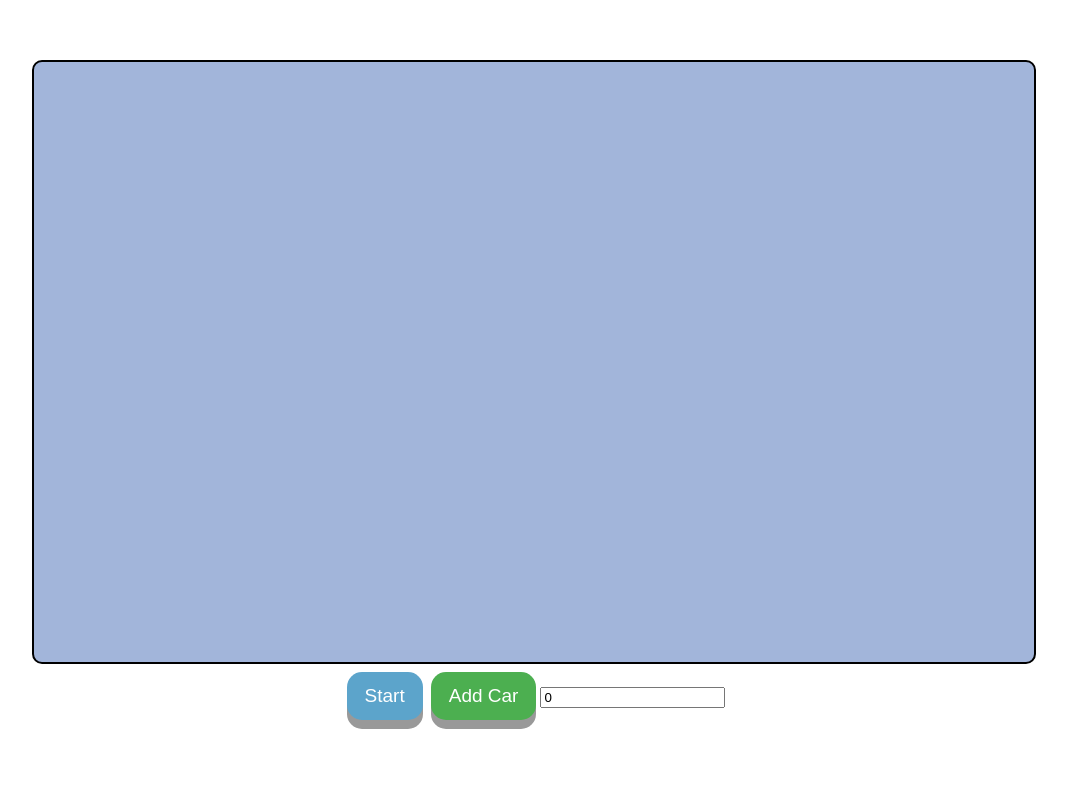
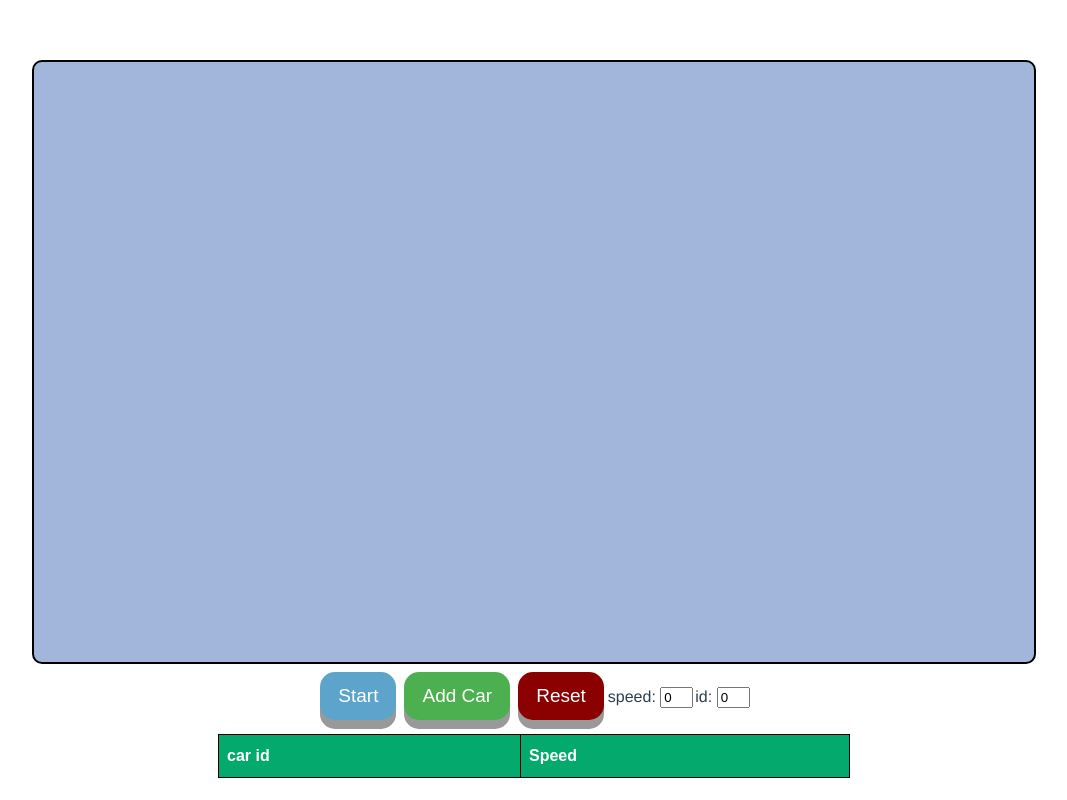
Before and after one commit to binaryArrow/simulation, a Vue app: page / in a window 1280 px wide. Shown: the whole page, without its empty margins (106-1173 px from the left). Built offline with nearby package versions, Linux system fonts and the light colour scheme.

Commit message:
add: reset button to reset board and styleezzzz

```diff
--- a/src/components/SimulationBoard.vue
+++ b/src/components/SimulationBoard.vue
@@ -2,12 +2,30 @@
   <div>
     <canvas ref="board" width="1000" height="600" @click="createStreet"></canvas>
   </div>
-  <div class="modal-container">
 
-  </div>
-  <button class="start_button" @click="loop">Start</button>
-  <button class="car_button" @click="createCar">Add Car</button>
-  <input v-model="speed" placeholder="speed">
+  <button class="styled-button" id="start_button" @click="start">Start</button>
+  <button class="styled-button" id="car_button" @click="createCar">Add Car</button>
+  <button class="styled-button" id="reset-button" @click="reset">Reset</button>
+  <label>speed: </label>
+  <input id="speed-input" v-model="speed" placeholder="speed">
+  <label>id: </label>
+  <input id="carId-input" v-model="carId" placeholder="">
+  <table id="cars-table">
+    <tr>
+      <th>car id</th>
+      <th>Speed</th>
+    </tr>
+    <tr v-for="(car, index) in cars" :key="index">
+      <td>
+        {{car.id}}
+        <button id="brake-button" @click="deleteCar(index)">delete</button>
+      </td>
+      <td>
+        {{car.speed}}
+        <button id="brake-button">brake</button>
+      </td>
+    </tr>
+  </table>
 
 </template>
 
@@ -25,25 +43,30 @@ export default defineComponent({
       clicks: 0,
       street: {} as Street,
       cars: [] as Car[],
+      carId: 0,
       speed: 0,
       lastMouseClickPositionX: 0,
       lastMouseClickPositionY: 0,
+      resetCar: true
     }
   },
   mounted() {
     this.canvasFromView = this.$refs['board'] as HTMLCanvasElement
     this.context = this.canvasFromView.getContext('2d') as CanvasRenderingContext2D
+    this.loop()
   },
   methods: {
     createCar(event: any) {
       let rect = this.canvasFromView.getBoundingClientRect()
       this.cars.push(new Car(
+          this.carId,
           this.street.coordinates[0].x,
           this.street.coordinates[0].y,
           this.speed,
           this.street.coordinates
           )
       )
+      this.carId++
       console.log(this.street.coordinates[0])
       console.log(this.street.coordinates[1])
       if (this.cars.length > 0)
@@ -51,14 +74,32 @@ export default defineComponent({
           car.drawCar(this.context)
         })
     },
+    deleteCar(index: number){
+      this.cars.splice(index, 1)
+    },
     loop() {
+      if(!this.resetCar){
+        this.context.clearRect(0, 0, this.canvasFromView.width, this.canvasFromView.height)
+        if (Object.keys(this.street).length > 0)
+          this.street.drawStreet(this.context)
+        this.cars.forEach(car => {
+          car.drive(this.context)
+        })
+      }
+      setTimeout(() => this.loop(), 100)
+    },
+    start(){
+      this.resetCar = false
+    },
+    reset(){
+      this.resetCar = true
       this.context.clearRect(0, 0, this.canvasFromView.width, this.canvasFromView.height)
       if (Object.keys(this.street).length > 0)
         this.street.drawStreet(this.context)
-      this.cars.forEach(car => {
-        car.drive(this.context)
+      this.cars.forEach(car =>{
+        car.reset()
+        car.drawCar(this.context)
       })
-      setTimeout(() => this.loop(), 100)
     },
     createStreet(event: any) {
       let rect = this.canvasFromView.getBoundingClientRect()
@@ -91,8 +132,44 @@ export default defineComponent({
 
 <!-- Add "scoped" attribute to limit CSS to this component only -->
 <style scoped>
+#speed-input{
+  width: 25px;
+  margin-right: 2px;
+}
+#carId-input{
+  width: 25px;
+  margin-right: 2px;
+}
+#cars-table{
+  margin-top: 10px;
+  margin-left: auto;
+  margin-right: auto;
+  font-family: Arial, Helvetica, sans-serif;
+  border-collapse: collapse;
+  width: 50%;
+  text-align: center;
 
+}
+#cars-table td, #cars-table th {
+  border: 1px solid black;
+  padding: 8px;
+}
+
+#cars-table tr:nth-child(even){background-color: #f2f2f2;}
+
+#cars-table tr:hover {background-color: #ddd;}
+
+#cars-table th {
+  padding-top: 12px;
+  padding-bottom: 12px;
+  text-align: left;
+  background-color: #04AA6D;
+  color: white;
+}
 button {
+
+}
+.styled-button{
   padding: 13px 18px;
   font-size: 19px;
   margin: 4px;
@@ -104,37 +181,56 @@ button {
   border-radius: 15px;
   box-shadow: 0 9px #999;
 }
-
-.car_button{
+#car_button{
   background-color: #4CAF50;
 }
-.car_button:hover {
+#car_button:hover {
   background-color: #50d354;
 }
-.car_button:active{
+#car_button:active{
   background-color: #50d354;
   box-shadow: 0 5px #666;
   transform: translateY(4px);
 }
 
-.start_button{
+#start_button{
   background-color: #5ca4cb;
 }
-.start_button:hover{
+#start_button:hover{
   background-color: #5eb6e8;
 }
-.start_button:active{
+#start_button:active{
   background-color: #5eb6e8;
   box-shadow: 0 5px #666;
   transform: translateY(4px);
 }
-#cancel-button{
+#reset-button{
   background-color: darkred;
 }
-#cancel-button:hover{
+#reset-button:hover{
+  background-color: red;
+}
+#reset-button:active{
+  background-color: red;
+  box-shadow: 0 5px #666;
+  transform: translateY(4px);
+}
+#brake-button{
+  background-color: darkred;
+  padding: 9px 9px;
+  font-size: 12px;
+  margin: 4px;
+  text-align: center;
+  cursor: pointer;
+  outline: none;
+  color: #fff;
+  border: none;
+  border-radius: 15px;
+}
+#brake-button:hover{
 background-color: red;
 }
-#cancel-button:active{
+#brake-button:active{
   background-color: red;
   box-shadow: 0 5px #666;
   transform: translateY(4px);
--- a/src/models/Car.ts
+++ b/src/models/Car.ts
@@ -1,21 +1,31 @@
 import {Coordinates} from "@/models/Street";
 
 export class Car {
+    id: number
+    initialPosX: number
+    initialPosY: number
     posX: number
     posY: number
     speed: number
     streets: Coordinates[]
-    angle?: number
+    angle: number
     // angle for moving
     sin?: number // for X position
     cos?: number // for Y position
     count = 0
 
-    constructor(posX: number, posY: number, speed: number, streets: Coordinates[]) {
+    constructor(id: number, posX: number, posY: number, speed: number, streets: Coordinates[]) {
+        this.id = id
         this.posX = posX
         this.posY = posY
+        this.initialPosX = posX
+        this.initialPosY = posY
         this.speed = speed
         this.streets = streets
+        this.angle = Math.atan2(
+            this.streets[this.count + 1].y - this.streets[this.count].y,
+            this.streets[this.count + 1].x - this.streets[this.count].x
+        )
     }
 
     drawCar(context: CanvasRenderingContext2D): void {
@@ -23,6 +33,9 @@ export class Car {
         context.arc(this.posX, this.posY, 10, 0, Math.PI * 2, false)
         context.fillStyle = '#000'
         context.fill()
+        context.fillStyle = '#fff'
+        context.font = 'bold 15px serif'
+        context.fillText(`${this.id}`, this.posX - 5, this.posY + 6)
     }
 
     drive(context: CanvasRenderingContext2D): void {
@@ -51,4 +64,9 @@ export class Car {
         }
         this.drawCar(context)
     }
+reset(): void{
+        this.posX = this.initialPosX
+    this.posY = this.initialPosY
+    this.count = 0
 }
+}
```
